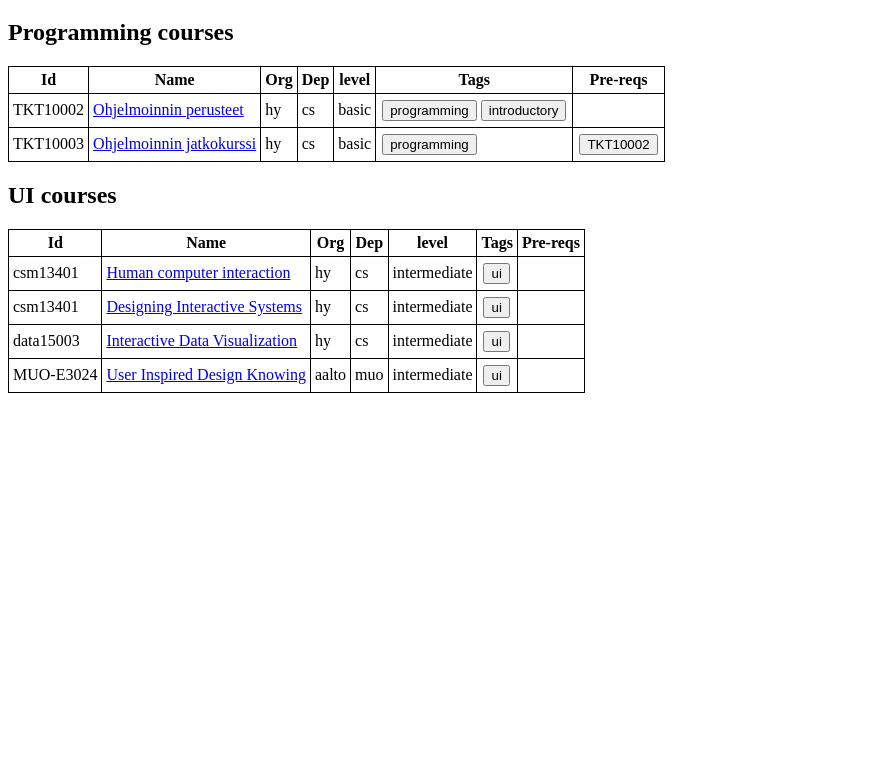
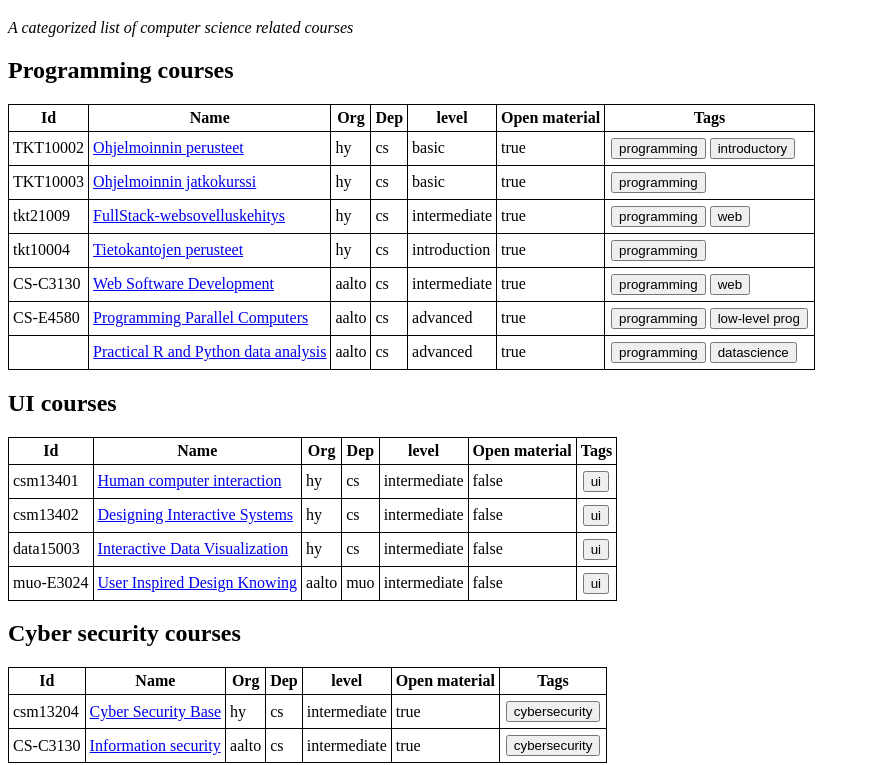
Before and after one commit to tkt-kurssit/tkt-kurssit.github.io, a plain HTML site: page index.html in a window 1280 px wide. Shown: the part 61-826 px from the top of the page, without its empty margins (0-871 px from the left). Before the commit the page ends 800 px from the top, so only its background shows below. Drawn offline with nearby package versions, Linux system fonts and the light colour scheme.

Commit message:
Add some courses

```diff
--- a/App.js
+++ b/App.js
@@ -11,8 +11,8 @@ let coursetable = Vue.component('coursetable', {
         <th scope="col">Org</th>
         <th scope="col">Dep</th>
         <th scope="col">level</th>
+        <th scope="col">Open material</th>
         <th scope="col">Tags</th>
-        <th scope="col">Pre-reqs</th>
       </tr>
     </thead>
     <tbody>
@@ -21,9 +21,9 @@ let coursetable = Vue.component('coursetable', {
           <td><a :href="course.url">{{ course.name }}</a></td>
           <td>{{ course.organiser }}</td>
           <td>{{ course.department }}</td>
-          <td>{{ course.level}}</td>
+          <td>{{ course.level  }}</td>
+          <td>{{ course.openMaterial }}</td>
           <td><span v-for="tag in course.tags"><button>{{ tag }}</button></span></td>
-          <td><span v-for="req in course.preReqs"><button>{{ req }}</button></span></td>
       </tr>
     </tbody>
   </table>
@@ -44,6 +44,12 @@ new Vue({
     },
     uiCourses: function () {
       return this.courses.filter(course => course.tags.includes("ui"))
+    },
+    cybersecCourses: function () {
+      return this.courses.filter(course => course.tags.includes("cybersecurity"))
+    },
+    dsCourses: function () {
+      return this.courses.filter(course => course.tags.includes("datascience"))
     }
   },
   components: { coursetable: coursetable},
--- a/assets/courses.json
+++ b/assets/courses.json
@@ -2,26 +2,26 @@
   {
     "id": "hy-tkt10002",
     "name": "Ohjelmoinnin perusteet",
-    "url": "https://courses.helsinki.fi/fi/tkt10002",
+    "url": "https://mooc.fi/",
     "courseCode": "TKT10002",
     "materialLanguage": "fi",
     "lectureLanguage": "fi",
     "organiser": "hy",
     "department": "cs",
-    "preReqs": [],
+    "openMaterial": "true",
     "level": "basic",
     "tags": ["programming", "introductory"]
   },
   {
     "id": "hy-tkt10003",
     "name": "Ohjelmoinnin jatkokurssi",
-    "url": "https://courses.helsinki.fi/fi/tkt10003",
+    "url": "https://mooc.fi/",
     "courseCode": "TKT10003",
     "materialLanguage": "fi",
     "lectureLanguage": "fi",
     "organiser": "hy",
     "department": "cs",
-    "preReqs": ["TKT10002"],
+    "openMaterial": "true",
     "level": "basic",
     "tags": ["programming"]
   },
@@ -34,20 +34,20 @@
     "lectureLanguage": "en",
     "organiser": "hy",
     "department": "cs",
-    "preReqs": [],
+    "openMaterial": "false",
     "level": "intermediate",
     "tags": ["ui"]
   },
   {
     "id": "hy-csm13402",
     "name": "Designing Interactive Systems",
-    "url": "https://courses.helsinki.fi/en/csm13401",
-    "courseCode": "csm13401",
+    "url": "https://courses.helsinki.fi/en/csm13402",
+    "courseCode": "csm13402",
     "materialLanguage": "en",
     "lectureLanguage": "en",
     "organiser": "hy",
     "department": "cs",
-    "preReqs": [],
+    "openMaterial": "false",
     "level": "intermediate",
     "tags": ["ui"]
   },
@@ -60,7 +60,7 @@
     "lectureLanguage": "en",
     "organiser": "hy",
     "department": "cs",
-    "preReqs": [],
+    "openMaterial": "false",
     "level": "intermediate",
     "tags": ["ui"]
   },
@@ -68,13 +68,104 @@
     "id": "aa-MUO-E3024",
     "name": "User Inspired Design Knowing",
     "url": "https://mycourses.aalto.fi/course/view.php?id=22160#section-0",
-    "courseCode": "MUO-E3024",
+    "courseCode": "muo-E3024",
     "materialLanguage": "en",
     "lectureLanguage": "en",
     "organiser": "aalto",
     "department": "muo",
-    "preReqs": [],
+    "openMaterial": "false",
     "level": "intermediate",
     "tags": ["ui"]
+  },
+  {
+    "id": "hy-tkt21009",
+    "name": "FullStack-websovelluskehitys",
+    "url": "https://courses.helsinki.fi/en/tkt21009",
+    "courseCode": "tkt21009",
+    "materialLanguage": "fi",
+    "lectureLanguage": "NA",
+    "organiser": "hy",
+    "department": "cs",
+    "openMaterial": "true",
+    "level": "intermediate",
+    "tags": ["programming", "web"]
+  },
+  {
+    "id": "hy-tkt10004",
+    "name": "Tietokantojen perusteet",
+    "url": "https://courses.helsinki.fi/en/tkt10004",
+    "courseCode": "tkt10004",
+    "materialLanguage": "fi",
+    "lectureLanguage": "fi",
+    "organiser": "hy",
+    "department": "cs",
+    "openMaterial": "true",
+    "level": "introduction",
+    "tags": ["programming"]
+  },
+  {
+    "id": "hy-csm13204",
+    "name": "Cyber Security Base",
+    "url": "http://moocfi.github.io/courses/2017/cybersecurity/",
+    "courseCode": "csm13204",
+    "materialLanguage": "fi",
+    "lectureLanguage": "NA",
+    "organiser": "hy",
+    "department": "cs",
+    "openMaterial": "true",
+    "level": "intermediate",
+    "tags": ["cybersecurity"]
+  },
+  {
+    "id": "aalto-CS-C3130",
+    "name": "Information security",
+    "url": "https://mycourses.aalto.fi/course/view.php?id=20561",
+    "courseCode": "CS-C3130",
+    "materialLanguage": "en",
+    "lectureLanguage": "en",
+    "organiser": "aalto",
+    "department": "cs",
+    "openMaterial": "true",
+    "level": "intermediate",
+    "tags": ["cybersecurity"]
+  },
+  {
+    "id": "aalto-CS-C3170",
+    "name": "Web Software Development",
+    "url": "https://version.aalto.fi/gitlab/oseppala/wsd2017",
+    "courseCode": "CS-C3130",
+    "materialLanguage": "en",
+    "lectureLanguage": "en",
+    "organiser": "aalto",
+    "department": "cs",
+    "openMaterial": "true",
+    "level": "intermediate",
+    "tags": ["programming", "web"]
+  },
+  {
+    "id": "aalto-CS-E4580",
+    "name": "Programming Parallel Computers",
+    "url": "https://users.ics.aalto.fi/suomela/ppc-2017/",
+    "courseCode": "CS-E4580",
+    "materialLanguage": "en",
+    "lectureLanguage": "en",
+    "organiser": "aalto",
+    "department": "cs",
+    "openMaterial": "true",
+    "level": "advanced",
+    "tags": ["programming", "low-level prog"]
+  },
+  {
+    "id": "aalto-python-ds",
+    "name": "Practical R and Python data analysis",
+    "url": "http://science-it.aalto.fi/scip/data-analysis-spring-2018/",
+    "courseCode": "",
+    "materialLanguage": "en",
+    "lectureLanguage": "en",
+    "organiser": "aalto",
+    "department": "cs",
+    "openMaterial": "true",
+    "level": "advanced",
+    "tags": ["programming", "datascience"]
   }
 ]
--- a/index.html
+++ b/index.html
@@ -15,8 +15,11 @@
 <body>
   <div id="app">
     <h1>Courses</h1>
+    <i>A categorized list of computer science related courses</i>
     <coursetable title="Programming courses" :courses="progrCourses"></coursetable>
     <coursetable title="UI courses" :courses="uiCourses"></coursetable>
+    <coursetable title="Cyber security courses" :courses="cybersecCourses"></coursetable>
+    <coursetable title="Data science courses" :courses="dsCourses"></coursetable>
   </div>
   <script src="App.js"></script>
 </body>
```
